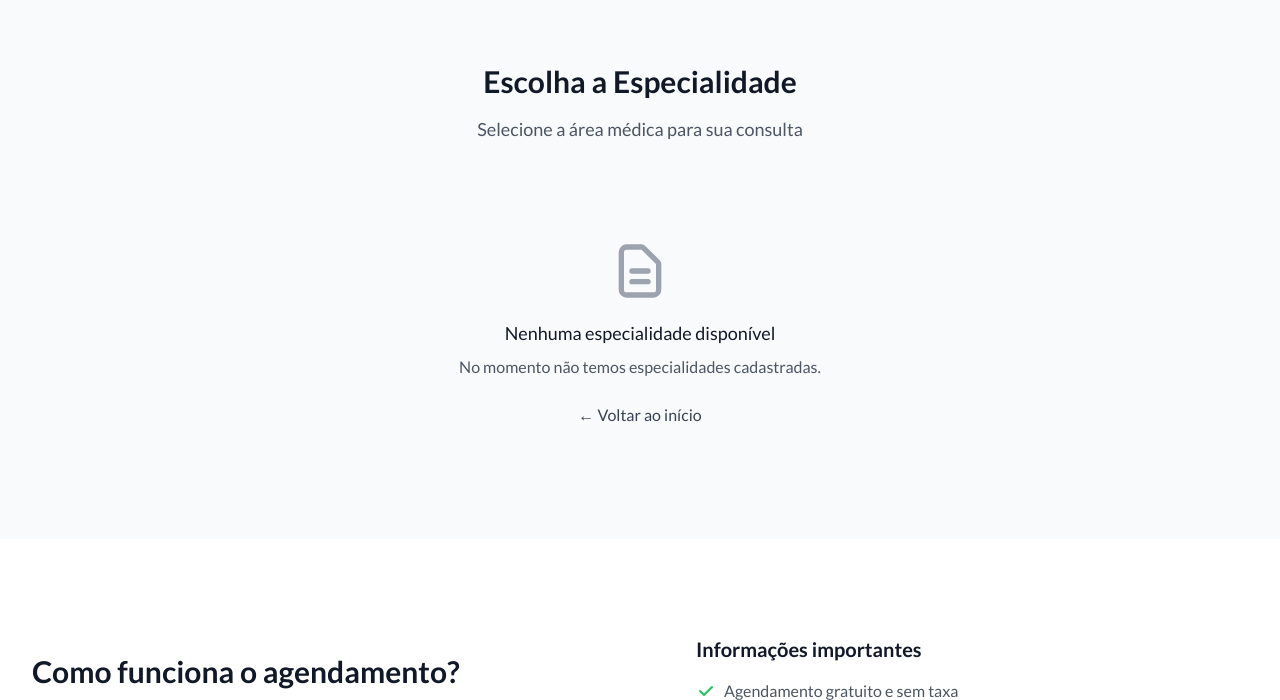
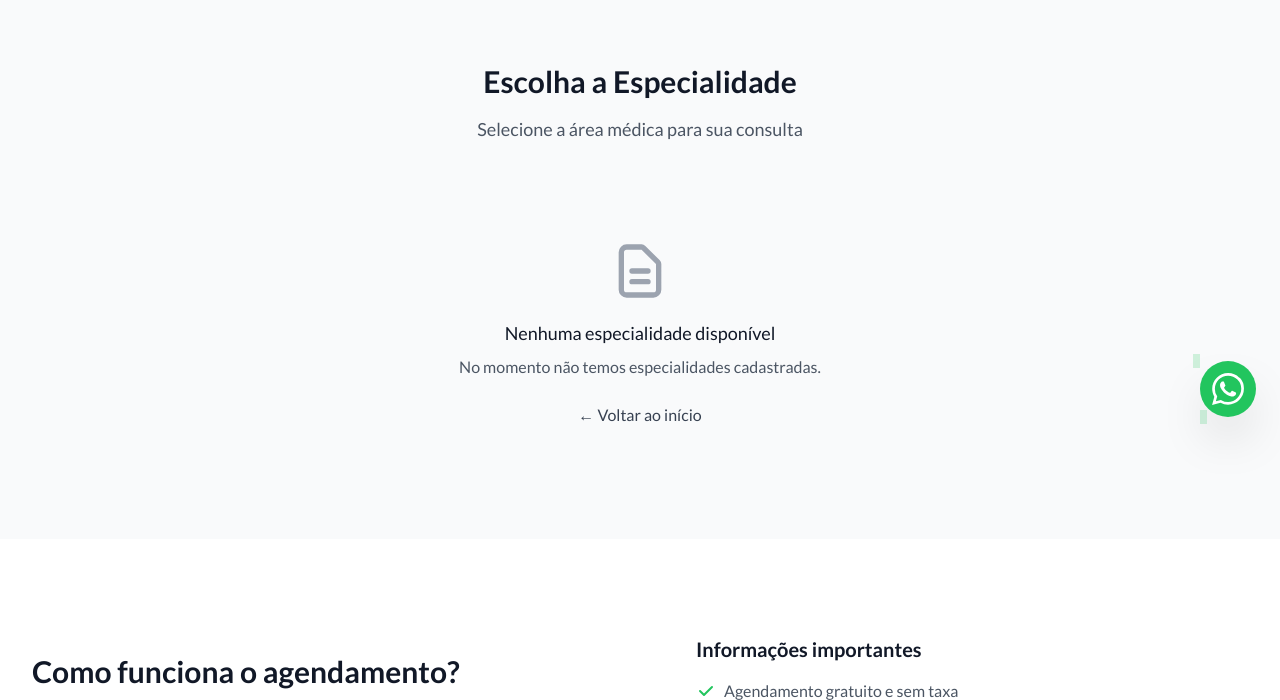
Before and after one commit to lsfrenzel/clinica_raimundo, a Flask app: page /appointments/agendar in a window 1280 px wide. Shown: the part 359-1059 px from the top of the page. Run offline with Flask 3, Linux system fonts and the light colour scheme; data that the repository does not hold is empty; some libraries are stand-ins or nearby versions.

Commit message:
Add social media and WhatsApp links to the website footer
Update app/templates/base.html to include Instagram, Facebook, and WhatsApp links in the footer section.

Replit-Commit-Author: Agent
Replit-Commit-Session-Id: 127fcc16-9b5f-48ac-8bfc-84f39348cf63
Replit-Commit-Checkpoint-Type: full_checkpoint
Replit-Commit-Screenshot-Url: https://storage.googleapis.com/screenshot-production-us-central1/95bf7e69-0c4d-43bb-93c9-25b133c7b78d/127fcc16-9b5f-48ac-8bfc-84f39348cf63/ImI5SgQ

```diff
--- a/app/templates/base.html
+++ b/app/templates/base.html
@@ -310,14 +310,14 @@
                     <p class="text-gray-300 leading-relaxed font-body">Mais de 30 anos de experiência em ginecologia e obstetrícia, oferecendo cuidado humanizado e especializado.</p>
                     <div class="flex space-x-4">
                         <!-- Ícones de redes sociais -->
-                        <a href="#" class="w-10 h-10 gradient-gold rounded-lg flex items-center justify-center hover:bg-gold-light transition-all duration-300">
+                        <a href="https://www.instagram.com/clinicadrraimundonunes/" target="_blank" rel="noopener noreferrer" class="w-10 h-10 gradient-gold rounded-lg flex items-center justify-center hover:bg-gold-light transition-all duration-300" title="Instagram">
                             <svg class="w-5 h-5 text-white" fill="currentColor" viewBox="0 0 24 24">
-                                <path d="M24 4.557c-.883.392-1.832.656-2.828.775 1.017-.609 1.798-1.574 2.165-2.724-.951.564-2.005.974-3.127 1.195-.897-.957-2.178-1.555-3.594-1.555-3.179 0-5.515 2.966-4.797 6.045-4.091-.205-7.719-2.165-10.148-5.144-1.29 2.213-.669 5.108 1.523 6.574-.806-.026-1.566-.247-2.229-.616-.054 2.281 1.581 4.415 3.949 4.89-.693.188-1.452.232-2.224.084.626 1.956 2.444 3.379 4.6 3.419-2.07 1.623-4.678 2.348-7.29 2.04 2.179 1.397 4.768 2.212 7.548 2.212 9.142 0 14.307-7.721 13.995-14.646.962-.695 1.797-1.562 2.457-2.549z"/>
+                                <path d="M12 2.163c3.204 0 3.584.012 4.85.07 3.252.148 4.771 1.691 4.919 4.919.058 1.265.069 1.645.069 4.849 0 3.205-.012 3.584-.069 4.849-.149 3.225-1.664 4.771-4.919 4.919-1.266.058-1.644.07-4.85.07-3.204 0-3.584-.012-4.849-.07-3.26-.149-4.771-1.699-4.919-4.92-.058-1.265-.07-1.644-.07-4.849 0-3.204.013-3.583.07-4.849.149-3.227 1.664-4.771 4.919-4.919 1.266-.057 1.645-.069 4.849-.069zm0-2.163c-3.259 0-3.667.014-4.947.072-4.358.2-6.78 2.618-6.98 6.98-.059 1.281-.073 1.689-.073 4.948 0 3.259.014 3.668.072 4.948.2 4.358 2.618 6.78 6.98 6.98 1.281.058 1.689.072 4.948.072 3.259 0 3.668-.014 4.948-.072 4.354-.2 6.782-2.618 6.979-6.98.059-1.28.073-1.689.073-4.948 0-3.259-.014-3.667-.072-4.947-.196-4.354-2.617-6.78-6.979-6.98-1.281-.059-1.69-.073-4.949-.073zm0 5.838c-3.403 0-6.162 2.759-6.162 6.162s2.759 6.163 6.162 6.163 6.162-2.759 6.162-6.163c0-3.403-2.759-6.162-6.162-6.162zm0 10.162c-2.209 0-4-1.79-4-4 0-2.209 1.791-4 4-4s4 1.791 4 4c0 2.21-1.791 4-4 4zm6.406-11.845c-.796 0-1.441.645-1.441 1.44s.645 1.44 1.441 1.44c.795 0 1.439-.645 1.439-1.44s-.644-1.44-1.439-1.44z"/>
                             </svg>
                         </a>
-                        <a href="#" class="w-10 h-10 gradient-gold rounded-lg flex items-center justify-center hover:bg-gold-light transition-all duration-300">
+                        <a href="https://web.facebook.com/clinicadrraimundonunes/?_rdc=1&_rdr" target="_blank" rel="noopener noreferrer" class="w-10 h-10 gradient-gold rounded-lg flex items-center justify-center hover:bg-gold-light transition-all duration-300" title="Facebook">
                             <svg class="w-5 h-5 text-white" fill="currentColor" viewBox="0 0 24 24">
-                                <path d="M22.46 6c-.77.35-1.6.58-2.46.69.88-.53 1.56-1.37 1.88-2.38-.83.5-1.75.85-2.72 1.05C18.37 4.5 17.26 4 16 4c-2.35 0-4.27 1.92-4.27 4.29 0 .34.04.67.11.98C8.28 9.09 5.11 7.38 3 4.79c-.37.63-.58 1.37-.58 2.15 0 1.49.75 2.81 1.91 3.56-.71 0-1.37-.2-1.95-.5v.03c0 2.08 1.48 3.82 3.44 4.21a4.22 4.22 0 0 1-1.93.07 4.28 4.28 0 0 0 4 2.98 8.521 8.521 0 0 1-5.33 1.84c-.34 0-.68-.02-1.02-.06C3.44 20.29 5.7 21 8.12 21 16 21 20.33 14.46 20.33 8.79c0-.19 0-.37-.01-.56.84-.6 1.56-1.36 2.14-2.23z"/>
+                                <path d="M24 12.073c0-6.627-5.373-12-12-12s-12 5.373-12 12c0 5.99 4.388 10.954 10.125 11.854v-8.385H7.078v-3.47h3.047V9.43c0-3.007 1.792-4.669 4.533-4.669 1.312 0 2.686.235 2.686.235v2.953H15.83c-1.491 0-1.956.925-1.956 1.874v2.25h3.328l-.532 3.47h-2.796v8.385C19.612 23.027 24 18.062 24 12.073z"/>
                             </svg>
                         </a>
                     </div>
@@ -363,5 +363,34 @@
             </div>
         </div>
     </footer>
+
+    <!-- Botão WhatsApp Flutuante -->
+    <div class="fixed bottom-6 right-6 z-50">
+        <a href="https://wa.me/5511912951245" target="_blank" rel="noopener noreferrer" class="whatsapp-float">
+            <div class="w-14 h-14 bg-green-500 hover:bg-green-600 rounded-full flex items-center justify-center shadow-2xl transition-all duration-300 hover:scale-110">
+                <svg class="w-8 h-8 text-white" fill="currentColor" viewBox="0 0 24 24">
+                    <path d="M17.472 14.382c-.297-.149-1.758-.867-2.03-.967-.273-.099-.471-.148-.67.15-.197.297-.767.966-.94 1.164-.173.199-.347.223-.644.075-.297-.15-1.255-.463-2.39-1.475-.883-.788-1.48-1.761-1.653-2.059-.173-.297-.018-.458.13-.606.134-.133.298-.347.446-.52.149-.174.198-.298.298-.497.099-.198.05-.371-.025-.52-.075-.149-.669-1.612-.916-2.207-.242-.579-.487-.5-.669-.51-.173-.008-.371-.01-.57-.01-.198 0-.52.074-.792.372-.272.297-1.04 1.016-1.04 2.479 0 1.462 1.065 2.875 1.213 3.074.149.198 2.096 3.2 5.077 4.487.709.306 1.262.489 1.694.625.712.227 1.36.195 1.871.118.571-.085 1.758-.719 2.006-1.413.248-.694.248-1.289.173-1.413-.074-.124-.272-.198-.57-.347m-5.421 7.403h-.004a9.87 9.87 0 01-5.031-1.378l-.361-.214-3.741.982.998-3.648-.235-.374a9.86 9.86 0 01-1.51-5.26c.001-5.45 4.436-9.884 9.888-9.884 2.64 0 5.122 1.03 6.988 2.898a9.825 9.825 0 012.893 6.994c-.003 5.45-4.437 9.884-9.885 9.884m8.413-18.297A11.815 11.815 0 0012.05 0C5.495 0 .16 5.335.157 11.892c0 2.096.547 4.142 1.588 5.945L.057 24l6.305-1.654a11.882 11.882 0 005.683 1.448h.005c6.554 0 11.890-5.335 11.893-11.893A11.821 11.821 0 0020.885 3.488"/>
+                </svg>
+            </div>
+        </a>
+    </div>
+
+    <style>
+        .whatsapp-float {
+            animation: pulse 2s infinite;
+        }
+
+        @keyframes pulse {
+            0% {
+                box-shadow: 0 0 0 0 rgba(34, 197, 94, 0.7);
+            }
+            70% {
+                box-shadow: 0 0 0 10px rgba(34, 197, 94, 0);
+            }
+            100% {
+                box-shadow: 0 0 0 0 rgba(34, 197, 94, 0);
+            }
+        }
+    </style>
 </body>
 </html>
```
Also changed, not shown: 1 other file.
